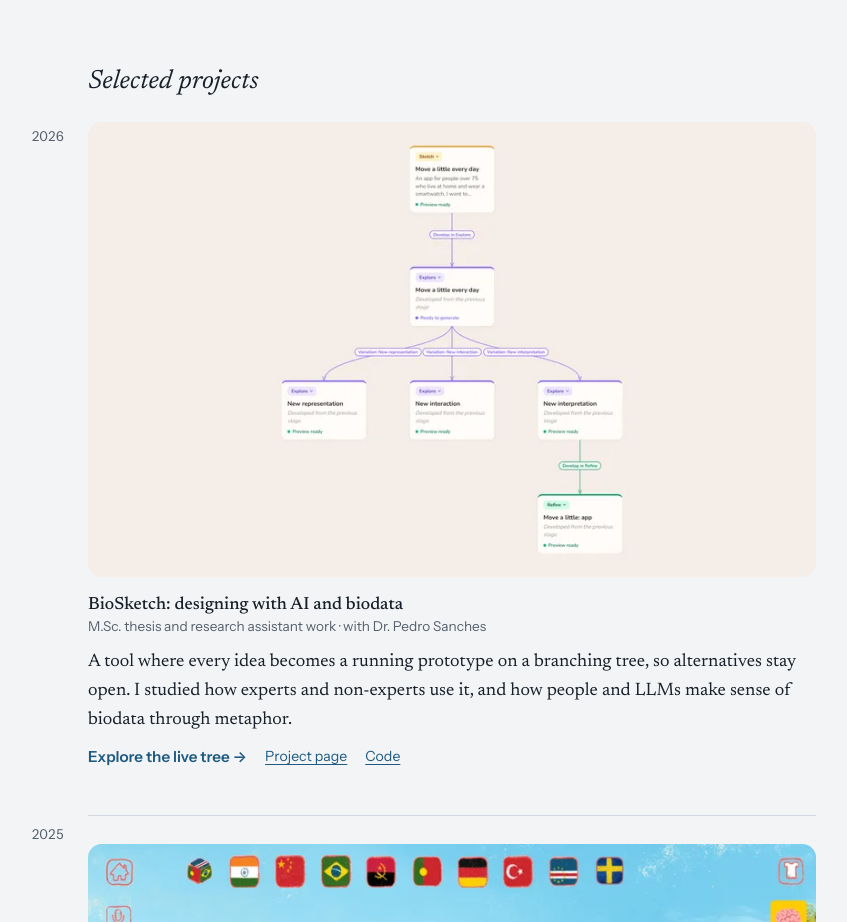
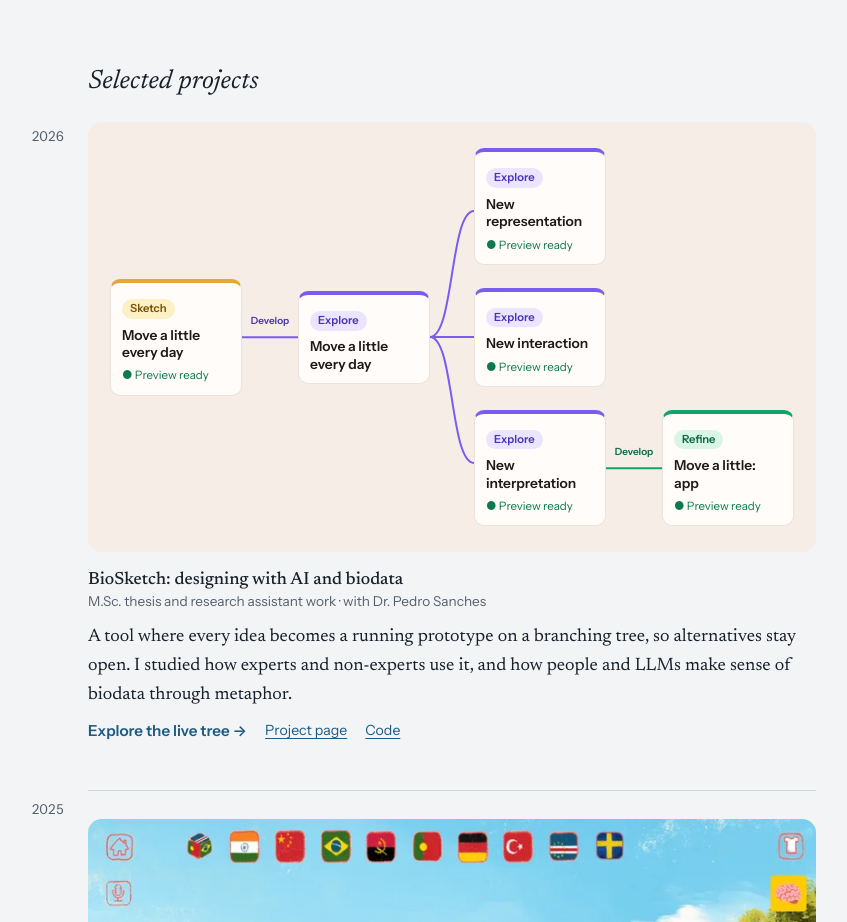
Before and after one commit to leonelligabriele-ops/leonelligabriele-ops.github.io, a plain HTML site: page index.html in a window 1280 px wide. Shown: the part 880-1802 px from the top of the page, without its empty margins (248-1095 px from the left). Drawn offline with Linux system fonts and the light colour scheme.

Commit message:
Home: readable BioSketch tree drawn as text instead of a screenshot
Co-Authored-By: Claude Opus 5.5 <noreply@anthropic.com>

```diff
--- a/assets/site.css
+++ b/assets/site.css
@@ -147,6 +147,40 @@ section { scroll-margin-top: 24px; }
   .portrait { width: 112px; height: 112px; }
 }
 
+/* ---------- BioSketch tree figure (home page) ----------
+   Drawn as real text in the tool's own style, so it stays readable at any width.
+   Colours are the tool's (its canvas is always light), in both site colour modes. */
+.tree-fig {
+  display: grid; align-items: center; text-decoration: none; color: #1d1b19;
+  grid-template-columns: minmax(0,1fr) 56px minmax(0,1fr) 44px minmax(0,1fr) 56px minmax(0,1fr);
+  grid-template-rows: repeat(3, auto); row-gap: 14px;
+  padding: 26px 22px; border-radius: var(--r-img); background: #F5EDE6; font-family: var(--f-ui);
+}
+.tree-fig:hover .tnode { border-color: #d8ccc0; }
+.tnode {
+  background: #FFFCF9; border: 1px solid #ece2d8; border-top: 4px solid var(--c);
+  border-radius: 10px; padding: 9px 11px 10px; min-width: 0;
+}
+.tnode .st { display: inline-block; font-size: 0.7rem; font-weight: 600; padding: 1px 8px; border-radius: 20px; background: var(--pb); color: var(--pt); }
+.tnode .tt { display: block; font-size: 0.86rem; font-weight: 600; line-height: 1.25; margin-top: 6px; }
+.tnode .ok { display: block; font-size: 0.72rem; color: #0b7a4f; margin-top: 5px; }
+.t-sk { --c: #E7A63A; --pb: #FDF0C4; --pt: #7a5200; }
+.t-ex { --c: #7B5CF0; --pb: #EBE5FF; --pt: #4B32B8; }
+.t-rf { --c: #10A36B; --pb: #D8F5E6; --pt: #0B6B43; }
+.tconn { position: relative; height: 100%; min-height: 24px; }
+.tconn svg { position: absolute; inset: 0; width: 100%; height: 100%; overflow: visible; }
+.tconn .lbl { position: absolute; left: 50%; top: 50%; transform: translate(-50%, -150%); font-size: 0.62rem; font-weight: 600; white-space: nowrap; color: var(--pt); }
+.tconn.down { display: none; }
+@media (max-width: 640px) {
+  .tree-fig { grid-template-columns: 1fr; grid-template-rows: none; row-gap: 0; padding: 18px; }
+  .tree-fig > * { grid-column: 1 !important; grid-row: auto !important; }
+  .tconn { display: none; }
+  .tconn.down { display: block; height: 30px; text-align: center; font-size: 0.72rem; font-weight: 600; line-height: 30px; color: var(--pt); }
+  .tnode + .tnode { margin-top: 8px; }
+  .tnode .ok { display: none; }
+  .tnode { padding: 7px 11px 8px; }
+}
+
 /* ---------- Demo pop-up (assets/demo-modal.js) ---------- */
 .demo-modal {
   width: min(1200px, 94vw); height: min(860px, 92vh); max-width: 100vw; max-height: 100vh;
--- a/index.html
+++ b/index.html
@@ -7,7 +7,7 @@
   <meta name="description" content="Gabriele Leonelli, Research Assistant and M.Sc. student in HCI at Umeå University. Looking for a PhD position in HCI, focusing on human–AI interaction.">
   <link rel="preload" href="assets/fonts/newsreader-wght.woff2" as="font" type="font/woff2" crossorigin>
   <link rel="preload" href="assets/fonts/instrument-sans-wght.woff2" as="font" type="font/woff2" crossorigin>
-  <link rel="stylesheet" href="assets/site.css?v=5">
+  <link rel="stylesheet" href="assets/site.css?v=6">
 </head>
 <body>
   <main class="home">
@@ -59,7 +59,20 @@
       <h2>Selected projects</h2>
       <article class="proj">
         <span class="when">2026</span>
-        <a class="thumb" href="projects/biosketch/" tabindex="-1" aria-hidden="true"><img src="projects/biosketch/cover3-800.webp" srcset="projects/biosketch/cover3-800.webp 800w, projects/biosketch/cover3.webp 1600w" sizes="(min-width: 800px) 760px, 100vw" width="1600" height="1000" alt="" loading="lazy"></a>
+        <a class="tree-fig" href="projects/biosketch/app/" data-demo="projects/biosketch/app/" data-demo-title="BioSketch: live exploration tree (demo mode, synthetic data)" tabindex="-1" aria-hidden="true">
+          <div class="tnode t-sk" style="grid-column:1;grid-row:2"><span class="st">Sketch</span><span class="tt">Move a little every day</span><span class="ok">● Preview ready</span></div>
+          <div class="tconn t-ex" style="grid-column:2;grid-row:2"><svg viewBox="0 0 40 10" preserveAspectRatio="none"><path d="M0 5 H40" stroke="#7B5CF0" stroke-width="2" vector-effect="non-scaling-stroke" fill="none"/></svg><span class="lbl">Develop</span></div>
+          <div class="tconn down t-ex">↓ Develop</div>
+          <div class="tnode t-ex" style="grid-column:3;grid-row:2"><span class="st">Explore</span><span class="tt">Move a little every day</span></div>
+          <div class="tconn t-ex" style="grid-column:4;grid-row:1/4"><svg viewBox="0 0 40 300" preserveAspectRatio="none"><path d="M0 150 C 22 150, 18 50, 40 50 M0 150 H40 M0 150 C 22 150, 18 250, 40 250" stroke="#7B5CF0" stroke-width="2" vector-effect="non-scaling-stroke" fill="none"/></svg></div>
+          <div class="tconn down t-ex">↓ Explore variations</div>
+          <div class="tnode t-ex" style="grid-column:5;grid-row:1"><span class="st">Explore</span><span class="tt">New representation</span><span class="ok">● Preview ready</span></div>
+          <div class="tnode t-ex" style="grid-column:5;grid-row:2"><span class="st">Explore</span><span class="tt">New interaction</span><span class="ok">● Preview ready</span></div>
+          <div class="tnode t-ex" style="grid-column:5;grid-row:3"><span class="st">Explore</span><span class="tt">New interpretation</span><span class="ok">● Preview ready</span></div>
+          <div class="tconn t-rf" style="grid-column:6;grid-row:3"><svg viewBox="0 0 40 10" preserveAspectRatio="none"><path d="M0 5 H40" stroke="#10A36B" stroke-width="2" vector-effect="non-scaling-stroke" fill="none"/></svg><span class="lbl">Develop</span></div>
+          <div class="tconn down t-rf">↓ Develop</div>
+          <div class="tnode t-rf" style="grid-column:7;grid-row:3"><span class="st">Refine</span><span class="tt">Move a little: app</span><span class="ok">● Preview ready</span></div>
+        </a>
         <div>
           <h3><a href="projects/biosketch/">BioSketch: designing with AI and biodata</a></h3>
           <p class="meta">M.Sc. thesis and research assistant work · with Dr. Pedro Sanches</p>
```
